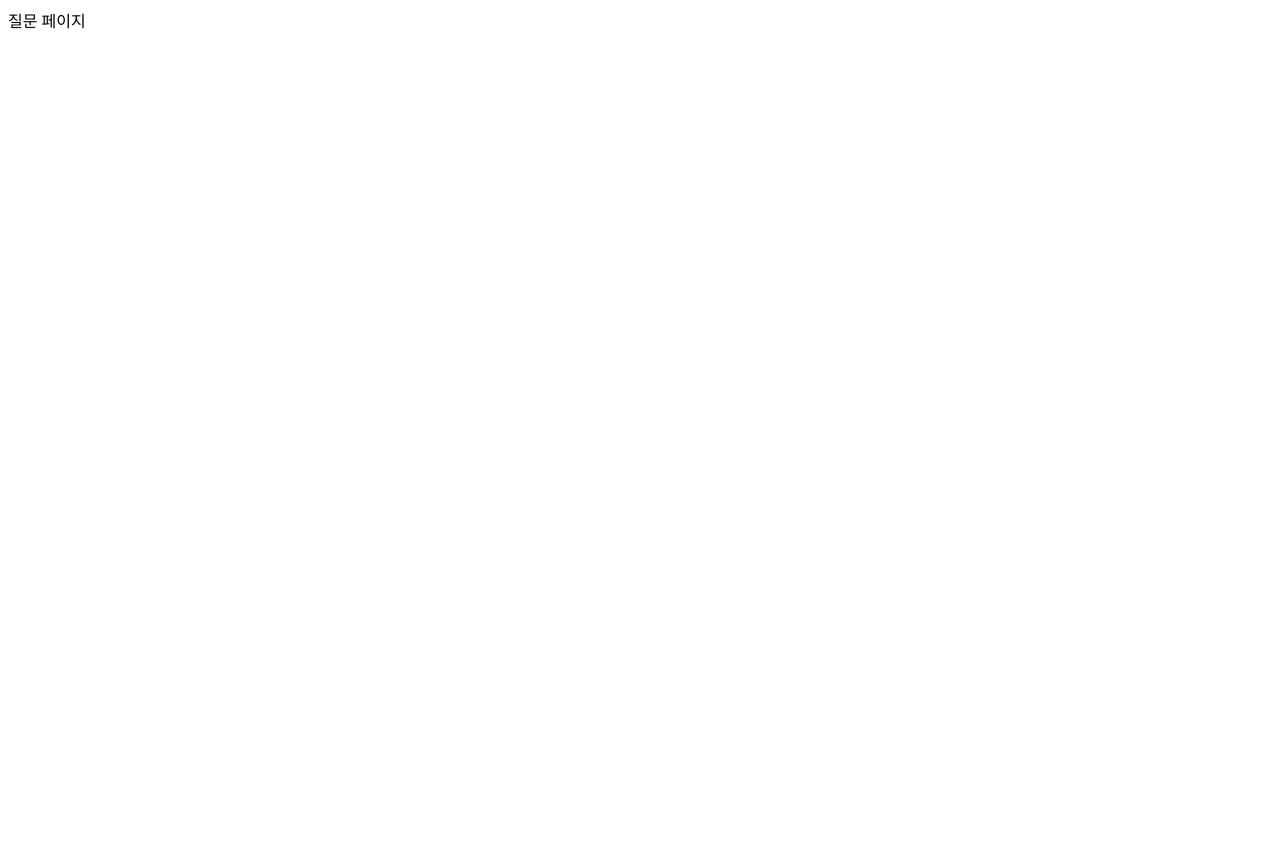
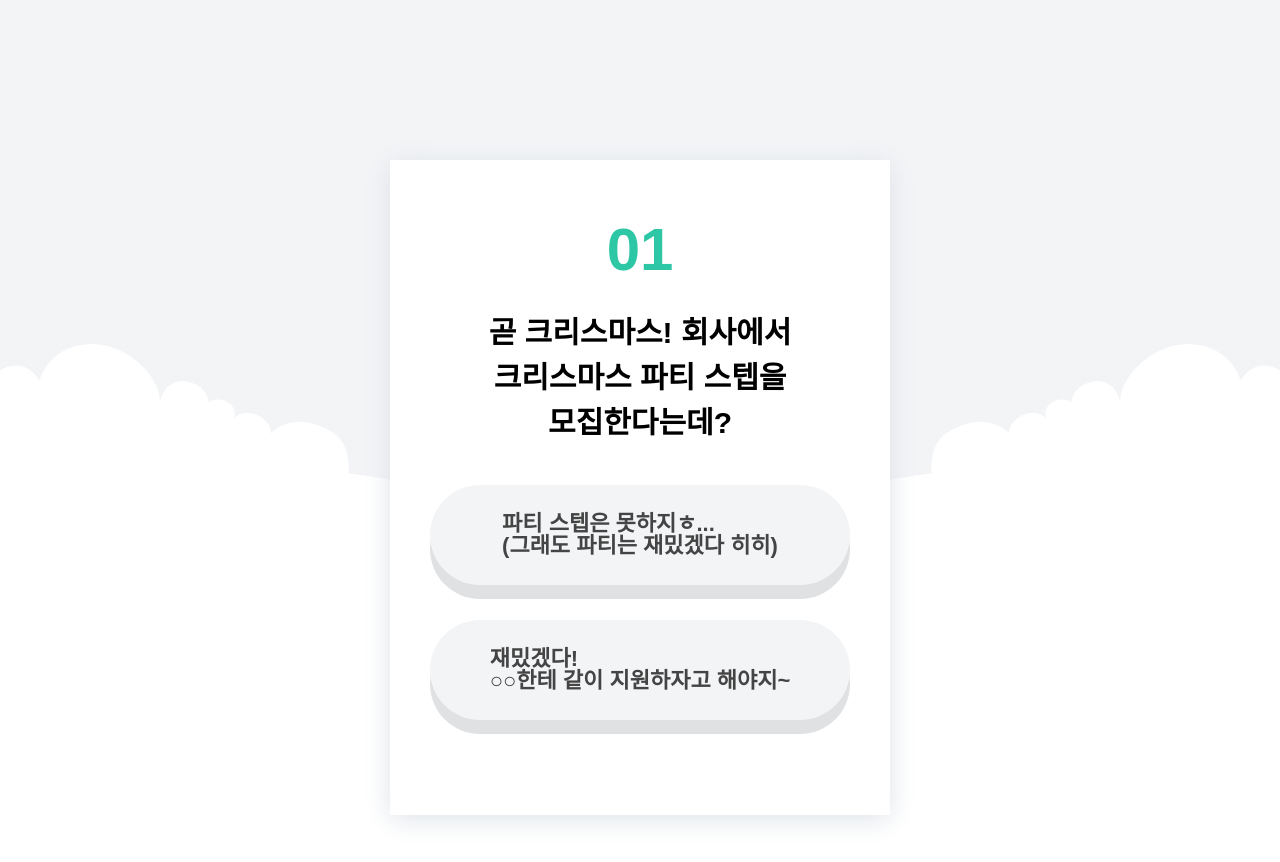
Before and after one commit to shicbbang/MBTI-test, a plain HTML site: page question.html in a window 1280 px wide. Before the commit the page ends 800 px from the top, so only its background shows below. Drawn offline with nearby package versions, Linux system fonts and the light colour scheme; a web font is replaced by a local one.

Commit message:
MBTI-test

```diff
--- /dev/null
+++ b/CSS/question.css
@@ -0,0 +1,57 @@
+body{
+  background-image: url("../images/questions_bg.jpg");
+  background-position: top center;
+  background-repeat: no-repeat;
+
+}
+
+.progress{
+  max-width: 500px;
+  height: 20px;
+  color: white;
+  margin-left: auto;
+  margin-right: auto;
+  border-radius: 10px;
+  margin-bottom: 60px;
+}
+
+.progress.value{
+  width: 50%;
+  height: 20px;
+  background-color: gold;
+  border-radius: 10px;
+  transition: 0.2s;
+}
+
+.question-box{
+  max-width: 420px;
+  background-color: white;
+  padding-top: 60px;
+  padding-bottom: 60px;
+  padding-left: 40px;
+  padding-right: 40px;
+  margin-left: auto;
+  margin-right: auto;
+  box-shadow: 0 4px 25px #dde2e8;
+}
+
+.question-box .number{
+  font-size: 60px;
+  font-weight: 900;
+  text-align: center;
+  color: #2ec7a6;
+  margin-bottom: 30px;
+}
+
+.question-box .question{
+  font-size: 30px;
+  font-weight: 700;
+  line-height: 1.5;
+  text-align: center;
+  margin-bottom: 40px;
+}
+
+.question-box .choice{
+  border-radius: 150px;
+  font-size: 22px;
+}
--- /dev/null
+++ b/js/question.js
@@ -0,0 +1,66 @@
+import { questions } from "./data.js";
+
+//console.log("질문 페이지");
+
+//번호 출력
+
+//console.log(questions[0].number)
+//console.log(questions[0].question)
+//console.log(questions[0].choices[0].text)
+//console.log(questions[0].choices[1].text)
+
+const progressBar = document.querySelector(".progress .value")
+const numberEl = document.querySelector(".number");
+const questionEl = document.querySelector(".question");
+const choice1El = document.querySelector(".choice1");
+const choice2El = document.querySelector(".choice2");
+
+let currentNumber = 0;
+
+//mbti 결과를 담을 변수를 선언
+let mbti = '';
+
+//choice1El 과 choice2El에 클릭 이벤트를 걸어본다.
+
+choice1El.addEventListener('click', function () {
+  nextQuestion(0);
+})
+
+choice2El.addEventListener('click', function () {
+  nextQuestion(1);
+})
+
+function nextQuestion(choiceNumber) {
+  if(currentNumber == questions.length - 1){
+    //결과 페이지로 이동
+    //검사한 mbti 결과를 갖고 결과 페이지로 이동
+    console.log('결과 페이지로 이동할거야~ 구현 중...')
+    shoeResultPage();
+    return
+  }
+  //mbti 결과 저장
+  mbti = mbti + questions[currentNumber].choices[choiceNumber].value
+  currentNumber = currentNumber + 1;
+  console.log(currentNumber)
+  renderQuuestion();
+}
+
+function shoeResultPage(){
+  //쿼리 스트링을 만들어서 결과 페이지를 호출
+  location.href = './result.html?mbti=' + mbti;
+}
+
+
+
+function renderQuuestion() {
+  const question = questions[currentNumber];
+
+  numberEl.innerHTML = question.number
+  questionEl.innerHTML = question.question
+  choice1El.innerHTML = question.choices[0].text
+  choice2El.innerHTML = question.choices[1].text
+  progressBar.style.width = (currentNumber + 1) * 10 + '%';
+
+}
+
+renderQuuestion();
--- a/question.html
+++ b/question.html
@@ -1,11 +1,27 @@
 <!DOCTYPE html>
 <html lang="ko">
+
 <head>
   <meta charset="UTF-8">
   <meta name="viewport" content="width=device-width, initial-scale=1.0">
-  <title>Document</title>
+  <link rel="stylesheet" href="https://cdn.jsdelivr.net/npm/reset-css@5.0.2/reset.min.css">
+  <link rel="stylesheet" as="style" crossorigin
+    href="https://cdn.jsdelivr.net/gh/orioncactus/pretendard@v1.3.9/dist/web/variable/pretendardvariable-dynamic-subset.min.css" />
+  <link rel="stylesheet" href="./CSS/common.css">
+  <link rel="stylesheet" href="./CSS/question.css">
+  <!--js 파일이 import 한 데이터를 갖고 있는 경우-->
+  <script type="module" defer src="./js/question.js"></script>
+  <title>My MBTI-Question</title>
 </head>
 <body>
-  질문 페이지
+  <div class="progress">
+    <div class="value"></div>
+  </div>
+  <div class="question-box">
+    <div class="number">01</div>
+      <div class="question">곧 크리스마스! 회사에서 크리스마스 파티 스텝을 모집한다는데?</div>
+      <div class="btn btn-gray choice choice1">파티 스텝은 못하지ㅎ...</div>
+      <div class="btn btn-gray choice choice2">재밌겠다!</div>
+  </div>
 </body>
 </html>
```
Also changed, not shown: index.html (+3 -3 lines), result.html (added, +11 -0 lines).
